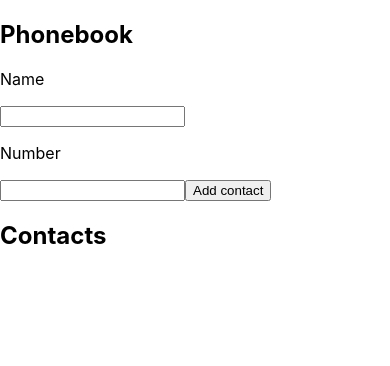
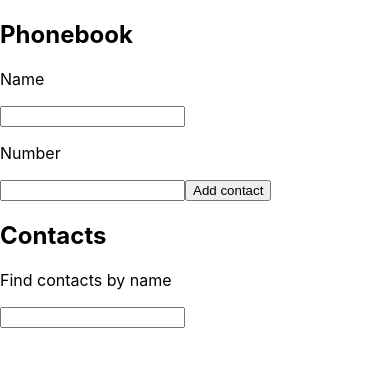
Before and after one commit to Alex34972/goit-react-hw-03-phonebook, a React (Create React App) app: page / in a window 390 px wide. Shown: the top 366 px of the page. Built offline with nearby package versions, Linux system fonts and the light colour scheme.

Commit message:
Update Phonebook.js

```diff
--- a/src/components/Phonebook.js
+++ b/src/components/Phonebook.js
@@ -5,6 +5,7 @@ class Phonebook extends React.Component {
     contacts: [],
     name: '',
     number: '',
+    filter: '',
   };
 
   nameInputId = shortid.generate();
@@ -63,6 +64,16 @@ class Phonebook extends React.Component {
           </button>
         </form>
         <h2>Contacts</h2>
+        <p>Find contacts by name</p>
+        <input
+          type="text"
+          name="name"
+          pattern="^[a-zA-Zа-яА-Я]+(([' -][a-zA-Zа-яА-Я ])?[a-zA-Zа-яА-Я]*)*$"
+          title="Имя может состоять только из букв, апострофа, тире и пробелов. Например Adrian, Jacob Mercer, Charles de Batz de Castelmore d'Artagnan и т. п."
+          required
+          //onChange={}
+        />
+
         <ul>
           {contacts.map(
             ({ id, name, number }) =>
```
